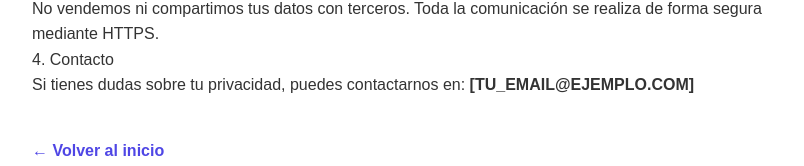
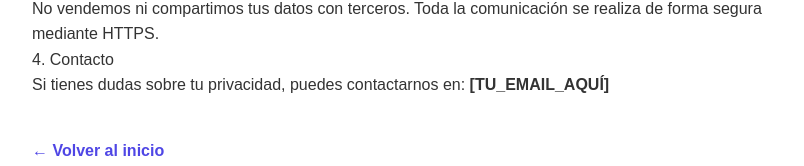
Before and after one commit to jarellacam/ElDecisor, a React app in the folder frontend/: page /privacidad in a window 1280 px wide. Shown: the part 346-512 px from the top of the page, without its empty margins (228-1032 px from the left). Built offline with nearby package versions, Linux system fonts and the light colour scheme; the HTML template or start-up script is replaced by a standard one.

Commit message:
Renombrado definitivo a Policy para solucionar build de Vercel

```diff
--- a/frontend/src/App.jsx
+++ b/frontend/src/App.jsx
@@ -1,7 +1,7 @@
 import { BrowserRouter, Routes, Route } from 'react-router-dom';
 import Home from './pages/Home';
 import AnalisisDetalle from './pages/AnalisisDetalle';
-import Privacidad from './pages/privacidad'; // <--- 1. Importamos la nueva página
+import Policy from './pages/Policy';
 import { HelmetProvider } from 'react-helmet-async';
 
 function App() {
@@ -9,16 +9,16 @@ function App() {
     <HelmetProvider>
       <BrowserRouter>
         <Routes>
-          {/* Página principal: Buscador + Tendencias */}
+          {/* Página principal */}
           <Route path="/" element={<Home />} />
 
-          {/* Página de Detalle: Análisis individual con SEO dinámico */}
+          {/* Detalle del análisis */}
           <Route path="/analisis/:slug" element={<AnalisisDetalle />} />
 
-          {/* 2. Añadimos la ruta de Privacidad para Google */}
-          <Route path="/privacidad" element={<Privacidad />} />
+          {/* Ruta de privacidad (el path sigue siendo /privacidad) */}
+          <Route path="/privacidad" element={<Policy />} />
 
-          {/* Opcional: Ruta 404 por si alguien escribe mal una URL */}
+          {/* Catch-all para errores 404 */}
           <Route path="*" element={<Home />} />
         </Routes>
       </BrowserRouter>
--- a/frontend/src/pages/Privacidad.jsx
+++ b/frontend/src/pages/Policy.jsx
@@ -1,6 +1,6 @@
 import React from 'react';
 
-const Privacidad = () => {
+const Policy = () => {
   return (
     <div style={{ maxWidth: '800px', margin: '40px auto', padding: '20px', fontFamily: 'sans-serif', lineHeight: '1.6', color: '#333' }}>
       <h1>Política de Privacidad - El Decisor</h1>
@@ -27,7 +27,7 @@ const Privacidad = () => {
 
       <section>
         <h2>4. Contacto</h2>
-        <p>Si tienes dudas sobre tu privacidad, puedes contactarnos en: <strong>[TU_EMAIL@EJEMPLO.COM]</strong></p>
+        <p>Si tienes dudas sobre tu privacidad, puedes contactarnos en: <strong>[TU_EMAIL_AQUÍ]</strong></p>
       </section>
 
       <div style={{ marginTop: '40px' }}>
@@ -37,4 +37,4 @@ const Privacidad = () => {
   );
 };
 
-export default Privacidad;
+export default Policy;
```
